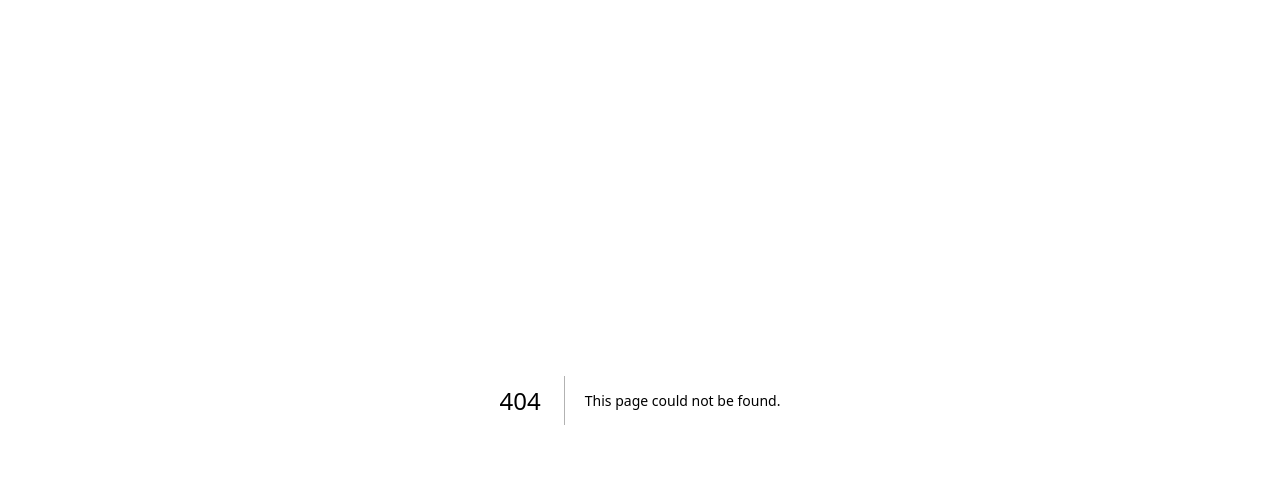
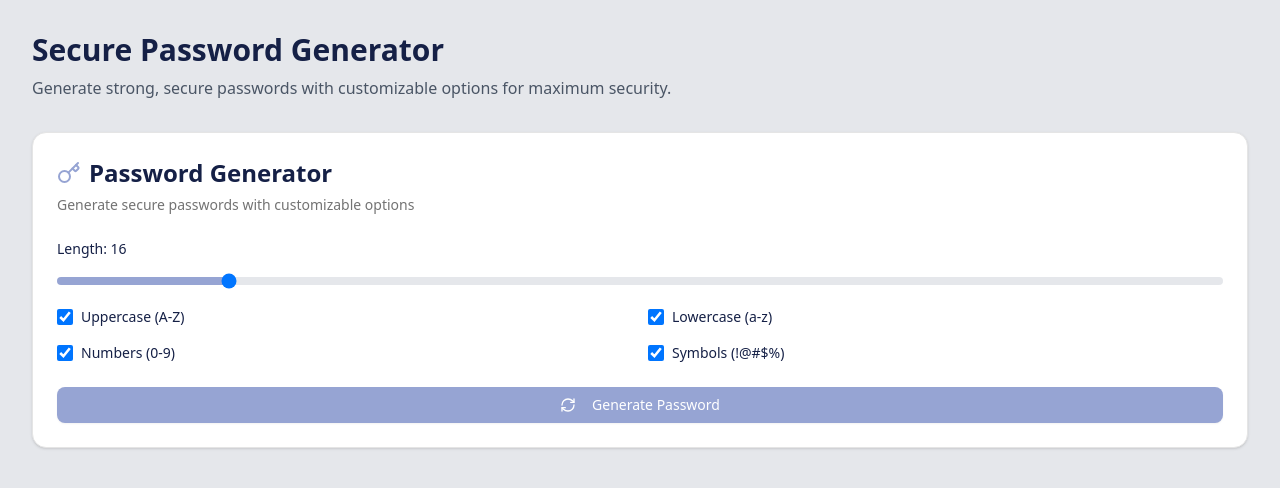
Before and after one commit to TheSamadAzeez/sentinel, a Next.js app: page /generator in a window 1280 px wide. Before the commit this address had no page. Shown: the top 488 px of the page. Built offline with nearby package versions, Linux system fonts and the light colour scheme.

Commit message:
Add Breach Database and Password Generator pages with respective components

```diff
--- /dev/null
+++ b/src/app/(landing)/breach/page.tsx
@@ -0,0 +1,16 @@
+import { BreachBrowser } from '@/components/custom/breach-browser'
+
+export default function BreachDatabasePage() {
+  return (
+    <main className="mx-auto max-w-7xl flex-1 px-4 py-8 sm:px-6 lg:px-8">
+      <div className="mb-8">
+        <h2 className="mb-2 text-3xl font-bold text-[#152046]">Data Breach Database</h2>
+        <p className="text-gray-600">
+          Browse through a comprehensive database of known security breaches and incidents.
+        </p>
+      </div>
+
+      <BreachBrowser />
+    </main>
+  )
+}
--- /dev/null
+++ b/src/app/(landing)/generator/page.tsx
@@ -0,0 +1,16 @@
+import { PasswordGenerator } from '@/components/custom/password-generator'
+
+export default function PasswordGeneratorPage() {
+  return (
+    <main className="mx-auto max-w-7xl flex-1 px-4 py-8 sm:px-6 lg:px-8">
+      <div className="mb-8">
+        <h2 className="mb-2 text-3xl font-bold text-[#152046]">Secure Password Generator</h2>
+        <p className="text-gray-600">
+          Generate strong, secure passwords with customizable options for maximum security.
+        </p>
+      </div>
+
+      <PasswordGenerator />
+    </main>
+  )
+}
```
